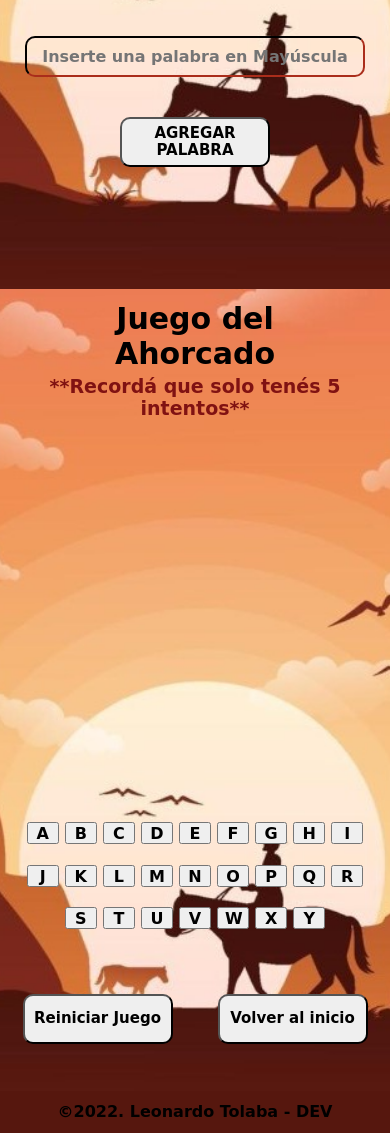
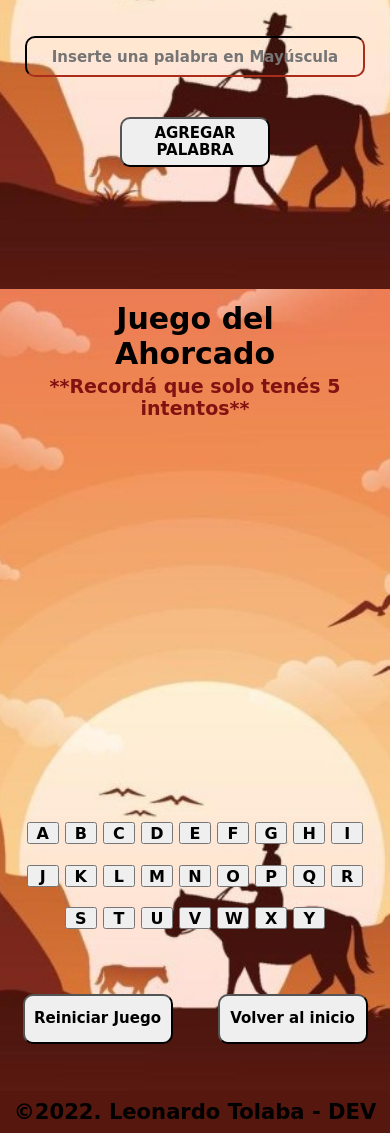
Before and after one commit to Leonardo-MT93/Challengue02---OracleONE---2.0, a website: page index.html in a window 390 px wide. Shown: the part 555-1688 px from the top of the page. Drawn offline with Linux system fonts and the light colour scheme; a web font is replaced by a local one.

Commit message:
Addind new styles

```diff
--- a/script3.0.1.js
+++ b/script3.0.1.js
@@ -12,7 +12,7 @@ var y;
 var radio = 25;
 var pantalla;
 var pincel;
-var palabras = ["IMSOMNIO", "ESQUIMAL", "ANDAMIO", "MECANICA", "FELICIDONIA", "POSTER", "ANIME", "REGALO", "POSTERGACION", "PALEONTOLOGO", "FOBIA", "CREACION"];
+var palabras = ["IMSOMNIO", "ESQUIMAL", "ANDAMIO", "MECANICA", "FELICIDONIA", "POSTER", "ANIME", "REGALO", "COMANDANTE", "PALEONTOLOGO", "FOBIA", "CREACION"];
 var palabraRandom;
 var palabraElegida;
 var intentosfallados = 0;
@@ -49,6 +49,7 @@ function disenharCirculo(x,y,radio){//        -------- CON ESTA FUNCION DISEÑO
     pincel.stroke();
 }
 function mostrarGuiones(){//        -------- CON ESTA FUNCION LEO LA PALABRA A ADIVINAR Y EN BASE A LA CANTIDAD DE LETRAS, CREO GUIONES --------
+    alert(nuevaPalabra);
     if(nuevaPalabra == null){
         palabraRandom = Math.floor(Math.random()*palabras.length);
         palabraElegida = palabras[palabraRandom];
--- a/stylemobile.css
+++ b/stylemobile.css
@@ -98,14 +98,15 @@
     }
     .form__input{
         width: 85%;
-        height: 35px;
+        height: 55px;
         background: inherit;
         background-color: transparent;
         border-radius: 10px;
         border-color: #56170e;
-        color: #130401;
+        color: #130806;
         font-weight: bolder;
         text-align: center;
+        font-size: 25px;
     }
     .footer{
         background-color: #56170e;
@@ -113,6 +114,7 @@
         display: flex;
         align-items: center;
         justify-content: center;
+        font-size: 3.5vh;
     }
     .botones_game{
         display: flex;
@@ -256,6 +258,7 @@
         color: #130401;
         font-weight: bolder;
         text-align: center;
+        font-size: 15px;
     }
     .footer{
         background-color: #56170e;
@@ -263,6 +266,7 @@
         display: flex;
         align-items: center;
         justify-content: center;
+        font-size: 2.5vh;
     }
     .botones_game{
         display: flex;
```
